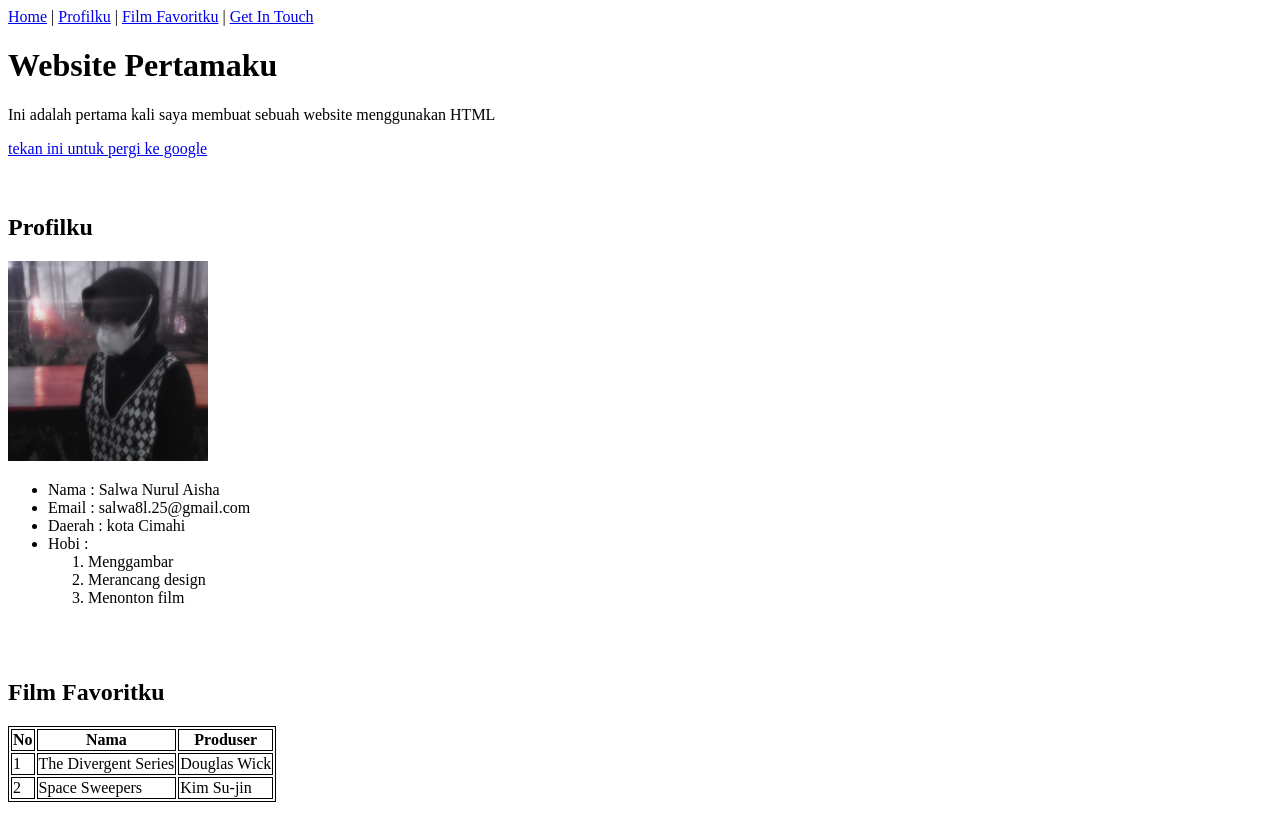
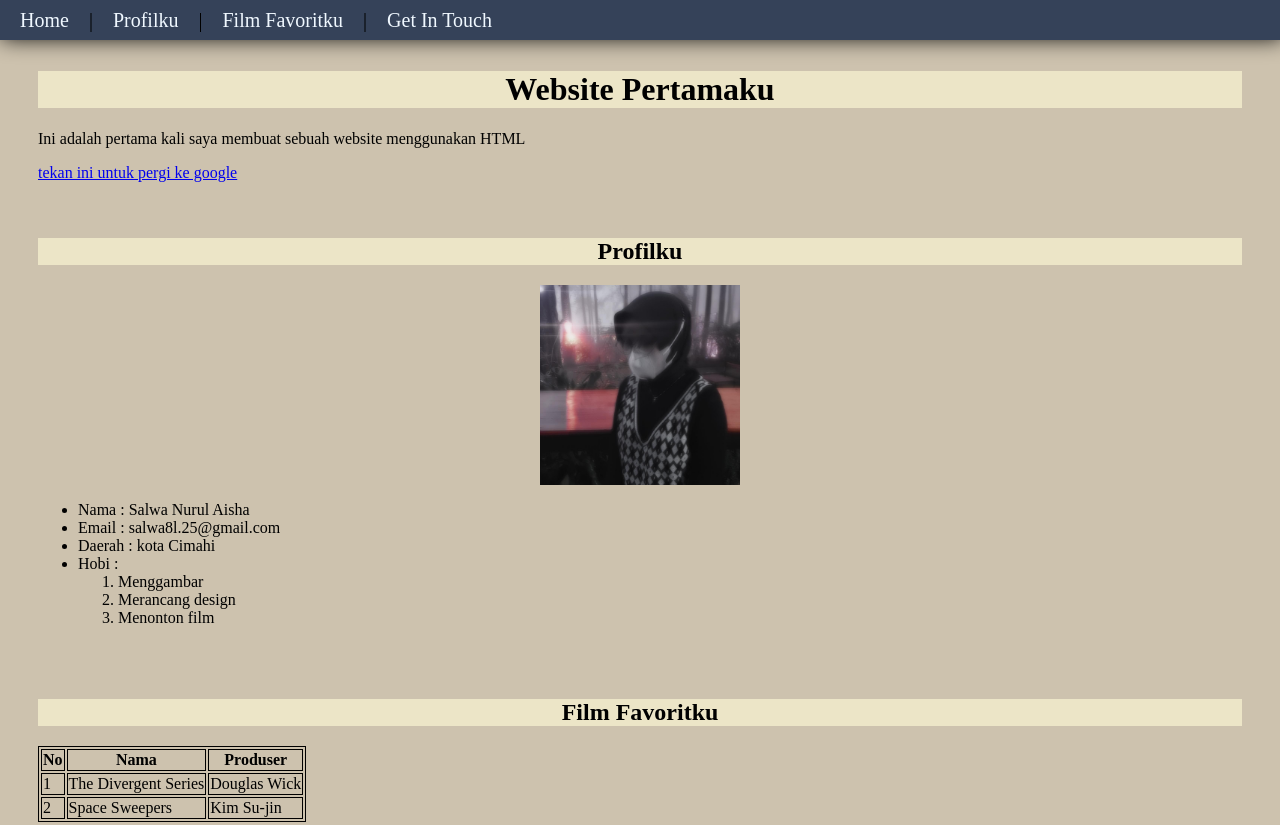
Before and after one commit to SalwaNurulAisha/Technical-Assignment-html, a plain HTML site: page index.html in a window 1280 px wide. Shown: the top 825 px of the page. Drawn offline with Linux system fonts and the light colour scheme.

Commit message:
styling css

```diff
--- a/index.html
+++ b/index.html
@@ -4,6 +4,7 @@
     <meta charset="UTF-8">
     <meta http-equiv="X-UA-Compatible" content="IE=edge">
     <meta name="viewport" content="width=device-width, initial-scale=1.0">
+    <link rel="stylesheet" href="styles.css">
     <title>Document</title>
 </head>
 <body>
--- /dev/null
+++ b/styles.css
@@ -0,0 +1,36 @@
+body {
+    background-color: #CDC2AE;
+    height: 125vh;
+    margin-top: 20px;
+    padding: 30px;
+}
+
+nav {
+    background-color: #354259;
+    position: fixed;
+    top: 0;
+    left: 0;
+    right: 0;
+    height: 40px;
+    display: flex;
+    align-items: center;
+    font-size: 20px;
+    box-shadow: 2px -3px 22px 1px black;
+}
+
+nav a{
+    color: aliceblue;
+    margin: 20px;
+    text-decoration: none;
+}
+
+h1{
+    text-align: center;
+    background-color: #ECE5C7;
+}
+
+#profilku img {
+    display: block;
+    margin-left: auto;
+    margin-right: auto;
+}
```
